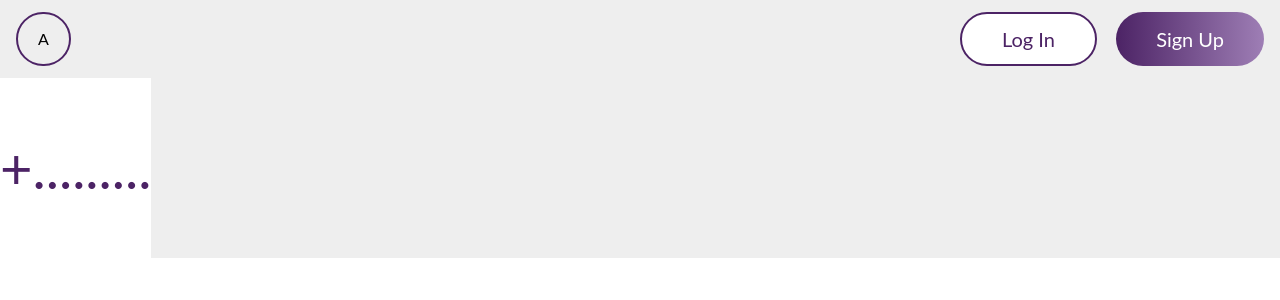
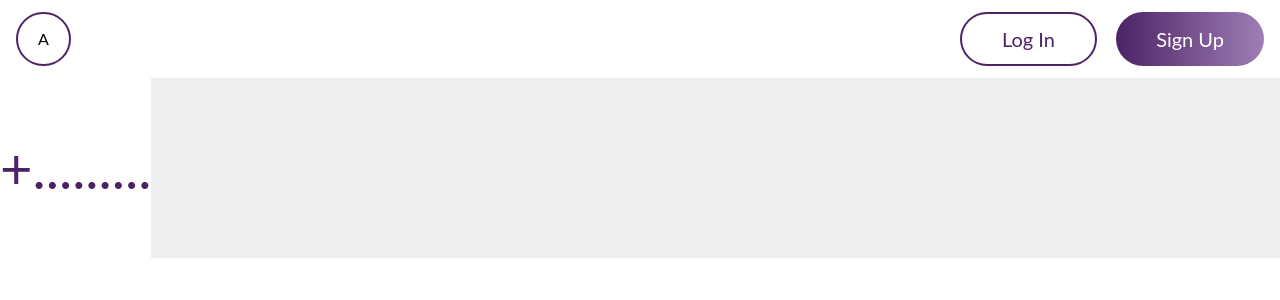
Before and after one commit to rabelkristof/garten, a React (Vite) app in the folder frontend/: page / in a window 1280 px wide. Shown: the top 300 px of the page. Built offline with nearby package versions, Linux system fonts and the light colour scheme.

Commit message:
Fix navbar

```diff
--- a/frontend/src/components/NavBar.tsx
+++ b/frontend/src/components/NavBar.tsx
@@ -4,7 +4,7 @@ import PrimaryButton from "./PrimaryButton.tsx";
 
 export default function NavBar() {
   return (
-    <nav className="flex w-full px-4 py-3">
+    <nav className="flex w-full bg-background px-4 py-3">
       <div className="mr-auto">
         <ProfileButton />
       </div>
```
